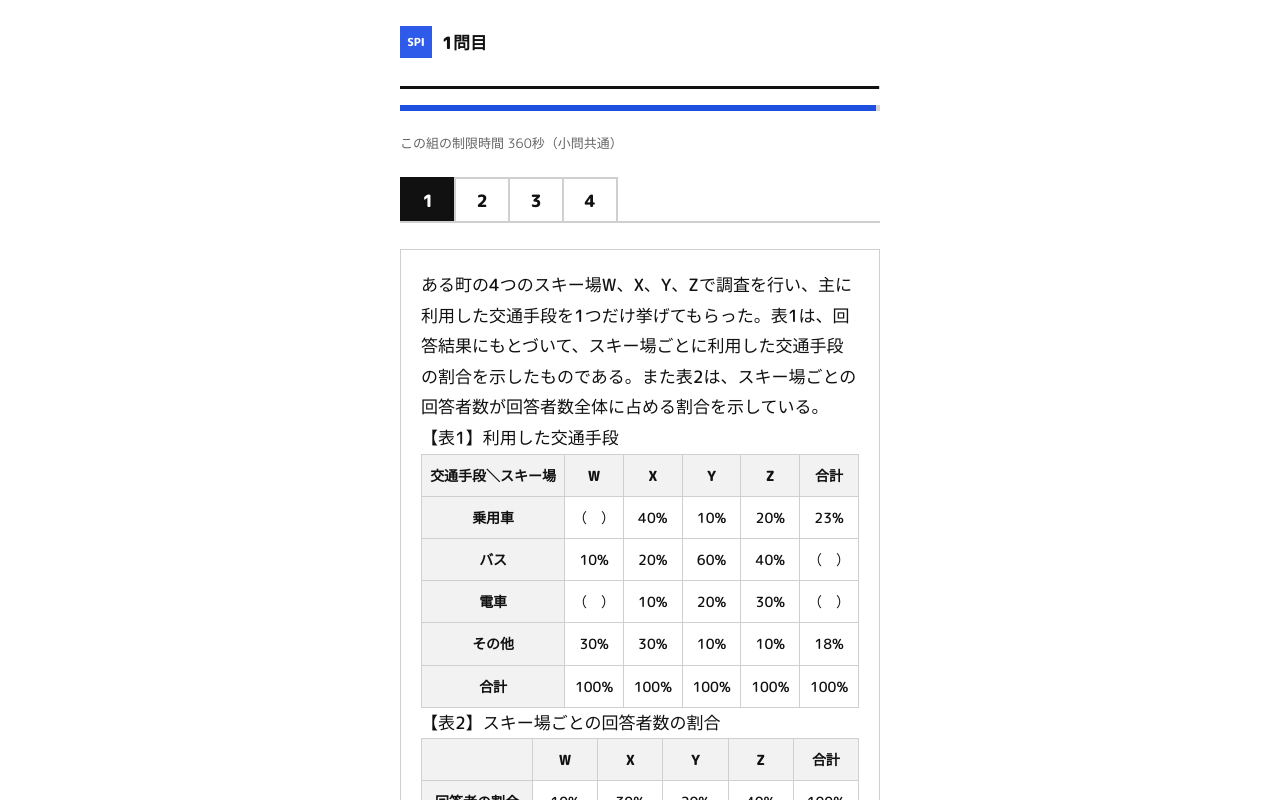
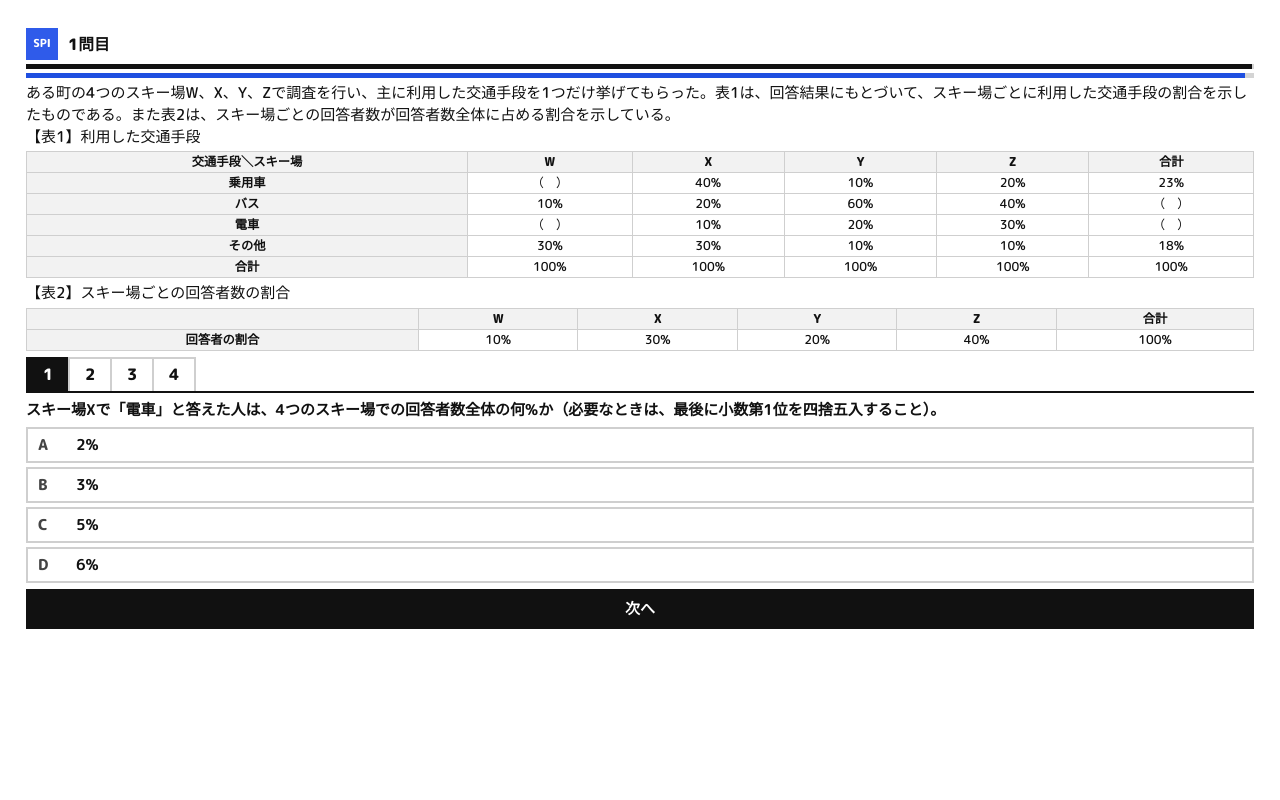
Before and after one commit to sagakan1582-jpn/spi-app, a plain HTML site: page preview/kumimon.html in a window 1280 px wide. Both pictures are taken after a click on the button "開始". Drawn offline with Linux system fonts and the light colour scheme.

Commit message:
組問の試作：一画面に収まるよう文字を自動で縮小、タブの下にすぐ問いを表示
Co-Authored-By: Claude Opus 5.5 <noreply@anthropic.com>
Claude-Session: https://claude.ai/code/session_01Tid8kkwVJ1vfRVU66KS5WG

```diff
--- a/preview/kumimon.html
+++ b/preview/kumimon.html
@@ -6,15 +6,27 @@
 <link rel="stylesheet" href="https://fonts.googleapis.com/css2?family=M+PLUS+Rounded+1c:wght@400;500;700;800&display=swap">
 <link rel="stylesheet" href="../style.css">
 <style>
-.tabs{display:flex;gap:0;margin:0 0 12px;border-bottom:2px solid var(--line)}
-.tab{flex:0 0 auto;min-width:56px;min-height:44px;border:2px solid var(--line);border-bottom:0;border-radius:0;background:var(--card);font-size:17px;font-weight:800;cursor:pointer;margin-right:-2px;position:relative}
+html,body{height:100%}
+#app .inner{padding:8px 10px 10px;max-width:none}
+.kq{--fs:15px;font-size:var(--fs);line-height:1.45}
+.kq .q{line-height:1.45}
+.kq .bar{min-height:0;padding:0 0 4px;margin:0}
+.kq .bar-name{font-size:calc(var(--fs)*1.05)}
+.kq .timer{margin:0 0 4px;height:5px}
+.kq .stem{margin:0 0 6px;padding:0;border:0;font-size:var(--fs);font-weight:500}
+.kq .tbl-wrap{overflow:visible;margin:4px 0}
+.kq .tbl{width:100%;table-layout:auto;font-size:calc(var(--fs)*.82)}
+.kq .tbl th,.kq .tbl td{padding:2px 3px;min-width:0;white-space:nowrap;line-height:1.3}
+.kq .tbl th:first-child{white-space:normal}
+.tabs{display:flex;margin:0;border-bottom:2px solid var(--ink)}
+.tab{min-width:44px;min-height:34px;border:2px solid var(--line);border-bottom:0;border-radius:0;background:var(--card);font-size:calc(var(--fs)*1.05);font-weight:800;cursor:pointer;margin-right:-2px;position:relative;padding:0 10px}
 .tab.on{background:var(--ink);color:var(--on-ink);border-color:var(--ink)}
-.tab .d{position:absolute;top:5px;right:6px;width:8px;height:8px;background:var(--accent)}
-.stem{margin-bottom:12px}
-.sub{border-top:2px solid var(--line);padding-top:12px;margin-top:4px}
-.navs{display:flex;gap:8px;margin-top:14px}
-.navs .next{flex:1}
-.lim{font-size:13px;color:var(--sub,#666);margin:-6px 0 10px}
+.tab .d{position:absolute;top:4px;right:4px;width:6px;height:6px;background:var(--accent)}
+.kq .sub{margin:0;padding:6px 0;border:0;font-size:var(--fs);font-weight:700}
+.kq .choices{gap:4px;margin:0}
+.kq .choice{min-height:0;padding:5px 10px;font-size:var(--fs);gap:10px}
+.navs{display:flex;gap:6px;margin-top:6px}
+.navs .next{flex:1;min-height:40px;font-size:var(--fs)}
 .res-set{margin:16px 0 4px;font-weight:800}
 </style>
 <section id="app" class="view"><div class="inner" id="inner"></div></section>
@@ -30,19 +42,27 @@ function home(){G=null;stop();
   '<section class="lesson"><h2>操作</h2><div class="lp">上の番号タブで小問を切り替える。<br>「次へ」で次の小問、最後の小問の「次へ」で次の組へ進む。<br>タイマーは組ごとに1本（全小問で共通）。0になると、その組は答えたところまでで次へ進む。</div></section>'+
   '<button class="next" style="width:100%" onclick="start()">開始</button>';}
 function start(){G={si:0,t0:Date.now(),ans:SETS.map(function(s){return s.subs.map(function(){return null;});})};openSet();}
-function openSet(){G.ti=0;G.q0=Date.now();draw();run();}
+function openSet(){G.ti=0;G.q0=Date.now();G.fs=15;for(var i=G.subs=SETS[G.si].subs.length-1;i>=0;i--){G.ti=i;draw();}G.ti=0;draw();run();}
 function stop(){if(tk){clearInterval(tk);tk=null;}}
 function run(){stop();tk=setInterval(function(){var s=SETS[G.si],now=Date.now(),left=1-(now-G.q0)/(limOf(s)*1000),b=document.getElementById('mbar'),g=document.getElementById('mall');
   if(b){b.style.width=Math.max(0,left*100)+'%';b.className=left>0.5?'':left>0.2?'warn':'end';}
   if(g)g.style.width=Math.max(0,100-(now-G.t0)/TOTAL*100)+'%';
   if(left<=0)nextSet();if(now-G.t0>=TOTAL)finish();},200);}
-function draw(){var s=SETS[G.si],u=s.subs[G.ti],a=G.ans[G.si][G.ti],h=bar((G.si+1)+'問目');
-  h+='<div class="timer mock-all"><i id="mall"></i></div><div class="timer"><i id="mbar"></i></div><div class="lim">この組の制限時間 '+limOf(s)+'秒（小問共通）</div>';
+function draw(){var s=SETS[G.si],u=s.subs[G.ti],a=G.ans[G.si][G.ti],h='<div class="kq" id="kq">'+bar((G.si+1)+'問目');
+  var lf=1-(Date.now()-G.q0)/(limOf(s)*1000),lt=Math.max(0,100-(Date.now()-G.t0)/TOTAL*100);
+  h+='<div class="timer mock-all"><i id="mall" style="width:'+lt+'%"></i></div><div class="timer"><i id="mbar" class="'+(lf>0.5?'':lf>0.2?'warn':'end')+'" style="width:'+Math.max(0,lf*100)+'%"></i></div>';
+  h+='<div class="q stem">'+s.stem+'</div>';
   h+='<div class="tabs" role="tablist">'+s.subs.map(function(x,i){var d=G.ans[G.si][i];var done=d!=null&&(!Array.isArray(d)||d.length);return '<button class="tab'+(i===G.ti?' on':'')+'" role="tab" aria-selected="'+(i===G.ti)+'" onclick="tab('+i+')">'+(i+1)+(done?'<i class="d"></i>':'')+'</button>';}).join('')+'</div>';
-  h+='<div class="q stem">'+s.stem+'</div><div class="q sub">'+u.q+'</div><div class="choices">';
+  h+='<div class="q sub">'+u.q+'</div><div class="choices">';
   u.c.forEach(function(c,i){var on=multi(u)?(a||[]).indexOf(i)>=0:a===i;h+='<button class="choice'+(on?' sel':'')+'" onclick="pick('+i+')"><span class="lt">'+LT[i]+'</span>'+c+'</button>';});
-  h+='</div><div class="navs">'+(G.ti>0?'<button class="next ghost" onclick="tab('+(G.ti-1)+')">前へ</button>':'')+'<button class="next" onclick="go()">次へ</button></div>';
-  el().innerHTML=h;}
+  h+='</div><div class="navs">'+(G.ti>0?'<button class="next ghost" onclick="tab('+(G.ti-1)+')">前へ</button>':'')+'<button class="next" onclick="go()">次へ</button></div></div>';
+  el().innerHTML=h;fit();}
+/* 一画面に収まるまで文字を小さくする（最小9px）。組の中では一番小さい大きさにそろえ、タブを切り替えても文章の位置が動かないようにする */
+function fit(){var k=document.getElementById('kq');if(!k)return;var fs=G.fs||15;k.style.setProperty('--fs',fs+'px');
+  var over=function(){var r=k.getBoundingClientRect();return r.top+k.scrollHeight>window.innerHeight-8||k.scrollWidth>k.clientWidth+1;};
+  while(fs>9&&over()){fs-=0.5;k.style.setProperty('--fs',fs+'px');}
+  G.fs=fs;}
+window.addEventListener('resize',function(){if(G){G.fs=15;draw();}});
 function tab(i){G.ti=i;draw();}
 function pick(i){var u=SETS[G.si].subs[G.ti],r=G.ans[G.si];
   if(multi(u)){var x=(r[G.ti]||[]).slice(),k=x.indexOf(i);if(k>=0)x.splice(k,1);else x.push(i);r[G.ti]=x;}else r[G.ti]=i;draw();}
```
